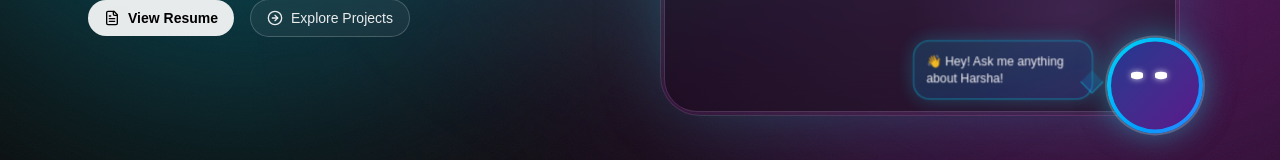
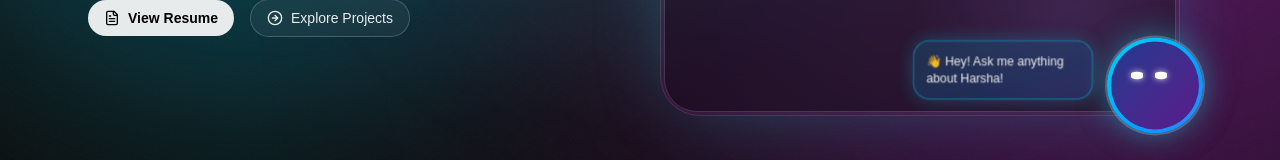
Before and after one commit to Harshabhi6129/Harsha_Portfolio, a Next.js app: page / in a window 1280 px wide. Shown: the part 600-760 px from the top of the page. Built offline with nearby package versions, Linux system fonts and the light colour scheme.

Commit message:
Remove speech bubble tail pointer

```diff
--- a/src/app/page.tsx
+++ b/src/app/page.tsx
@@ -598,7 +598,6 @@ Education:
                     className="absolute -left-48 top-0 w-44 rounded-2xl border border-cyan-400/50 bg-gradient-to-br from-cyan-500/20 to-blue-500/20 p-3 shadow-[0_0_20px_rgba(34,211,238,0.3)] backdrop-blur-xl"
                   >
                     <p className="text-xs font-medium text-white">👋 Hey! Ask me anything about Harsha!</p>
-                    <div className="absolute -right-2 top-8 h-4 w-4 rotate-45 border-b border-r border-cyan-400/50 bg-gradient-to-br from-cyan-500/20 to-blue-500/20" />
                   </motion.div>
                 </div>
               </motion.div>
```
